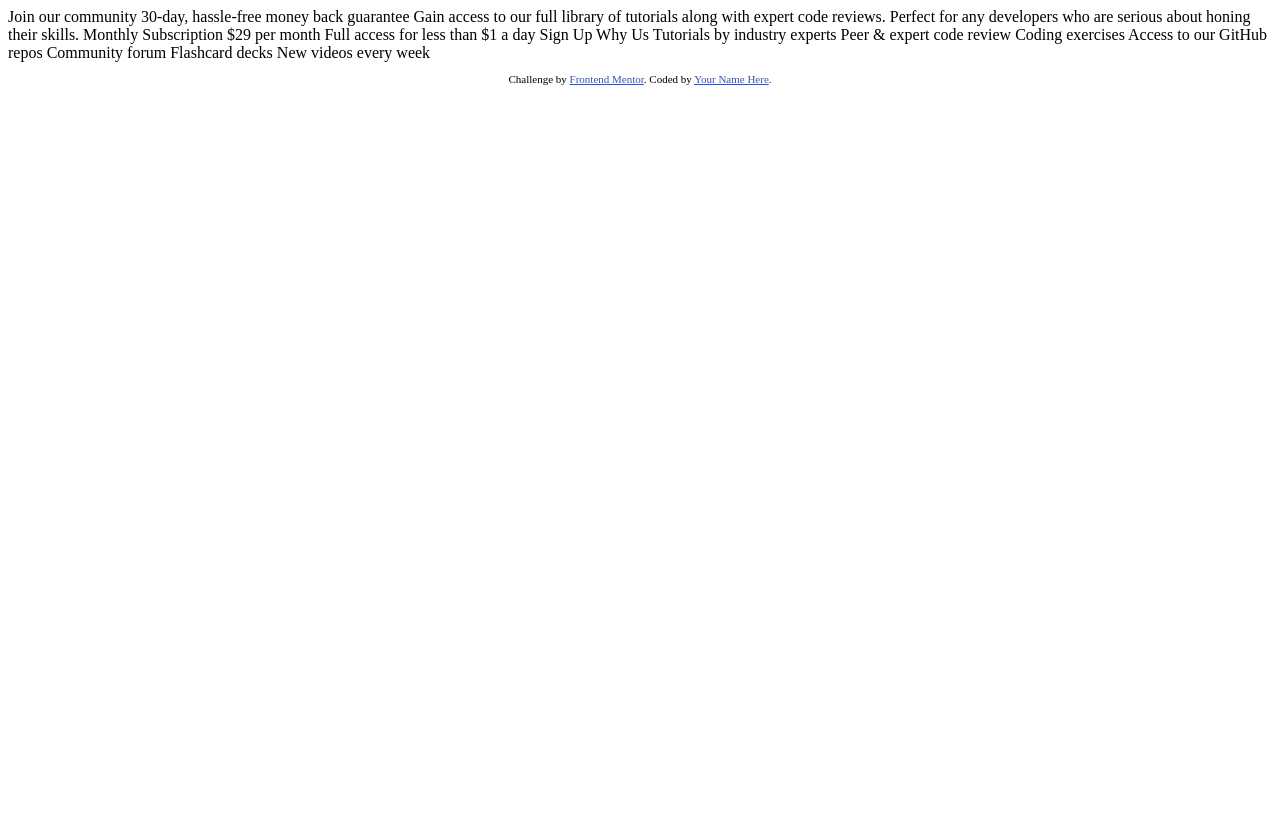
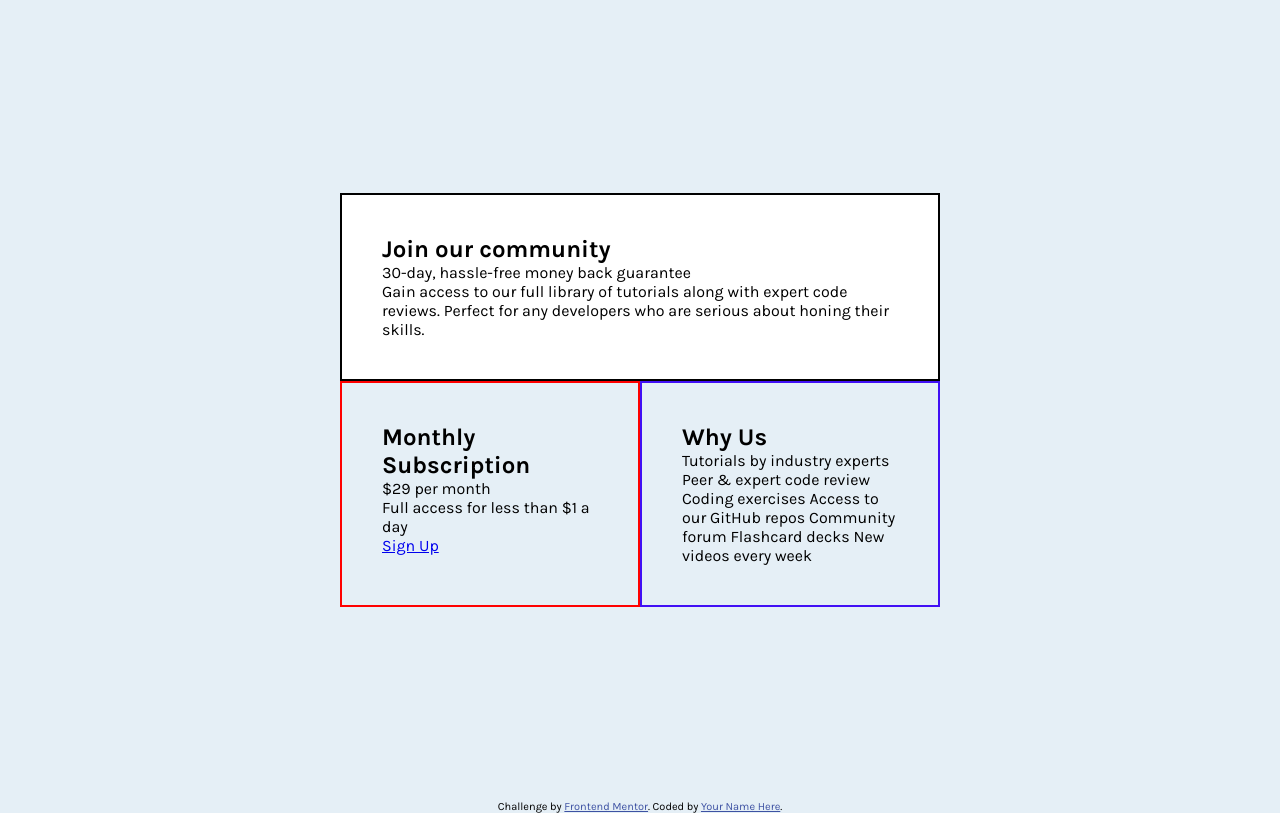
Before and after one commit to kacperkwinta/Single-price-grid-component, a plain HTML site: page index.html in a window 1280 px wide. Drawn offline with Linux system fonts and the light colour scheme.

Commit message:
full html and some css added

```diff
--- a/index.html
+++ b/index.html
@@ -4,58 +4,79 @@
 <head>
   <meta charset="UTF-8">
   <meta name="viewport" content="width=device-width, initial-scale=1.0">
-  <!-- displays site properly based on user's device -->
 
   <link rel="icon" type="image/png" sizes="32x32" href="./images/favicon-32x32.png">
 
   <title>Frontend Mentor | Single Price Grid Component</title>
 
-  <!-- Feel free to remove these styles or customise in your own stylesheet 👍 -->
-  <style>
-    .attribution {
-      font-size: 11px;
-      text-align: center;
-    }
+  <!-- styles -->
+  <link rel="stylesheet" href="dist/css/style.css">
 
-    .attribution a {
-      color: hsl(228, 45%, 44%);
-    }
+  <!-- fonts -->
+  <link href="https://fonts.googleapis.com/css2?family=Karla:wght@400;700&display=swap" rel="stylesheet">
 
-  </style>
 </head>
 
 <body>
-  Join our community
 
-  30-day, hassle-free money back guarantee
+  <section>
 
-  Gain access to our full library of tutorials along with expert code reviews.
-  Perfect for any developers who are serious about honing their skills.
+    <div class="container">
 
-  Monthly Subscription
+      <div class="box top-box">
 
-  &dollar;29 per month
+        <h1>Join our community</h1>
 
-  Full access for less than &dollar;1 a day
+        <p>30-day, hassle-free money back guarantee</p>
 
-  Sign Up
+        <p>Gain access to our full library of tutorials along with expert code reviews.
+          Perfect for any developers who are serious about honing their skills.</p>
 
-  Why Us
+      </div>
 
-  Tutorials by industry experts
-  Peer &amp; expert code review
-  Coding exercises
-  Access to our GitHub repos
-  Community forum
-  Flashcard decks
-  New videos every week
+      <div class="wrapper">
+
+        <div class="box left-box">
+
+          <h2>Monthly Subscription</h2>
+
+          <p>&dollar;29 <span>per month</span></p>
+
+          <p>Full access for less than &dollar;1 a day</p>
+
+          <a href="#">Sign Up</a>
+
+        </div>
+
+        <div class="box right-box">
+
+          <h2>Why Us</h2>
+
+          <p>Tutorials by industry experts
+            Peer &amp; expert code review
+            Coding exercises
+            Access to our GitHub repos
+            Community forum
+            Flashcard decks
+            New videos every week</p>
+
+        </div>
+
+      </div>
+
+    </div>
+
+  </section>
 
   <footer>
+
     <p class="attribution">
       Challenge by <a href="https://www.frontendmentor.io?ref=challenge" target="_blank">Frontend Mentor</a>.
       Coded by <a href="#">Your Name Here</a>.
     </p>
+
   </footer>
+
 </body>
 
 </html>
--- /dev/null
+++ b/scss/style.scss
@@ -0,0 +1,66 @@
+:root {
+  --color-1: rgb(229, 239, 246);
+  --color-2: rgb(74, 190, 189);
+  --color-3: rgb(191, 223, 49);
+  --color-4: rgb(43, 179, 177);
+}
+
+* {
+  margin: 0;
+  padding: 0;
+  box-sizing: border-box;
+}
+
+html {
+  font-size: 62.5%;
+  font-family: "Karla", sans-serif;
+}
+
+body {
+  font-size: 1.6rem;
+  background-color: var(--color-1);
+}
+
+section {
+  min-height: 100vh;
+  display: flex;
+  align-items: center;
+  justify-content: center;
+}
+
+.container {
+  max-width: 600px;
+}
+
+.box {
+  padding: 4rem;
+}
+
+.top-box {
+  background-color: white;
+  border: 2px solid black;
+}
+
+.wrapper {
+  display: flex;
+  justify-content: center;
+}
+
+.left-box {
+  border: 2px solid red;
+  width: 300px;
+}
+
+.right-box {
+  border: 2px solid rgb(65, 15, 245);
+  width: 300px;
+}
+
+.attribution {
+  font-size: 11px;
+  text-align: center;
+}
+
+.attribution a {
+  color: hsl(228, 45%, 44%);
+}
```
Also changed, not shown: dist/css/style.css (added).
